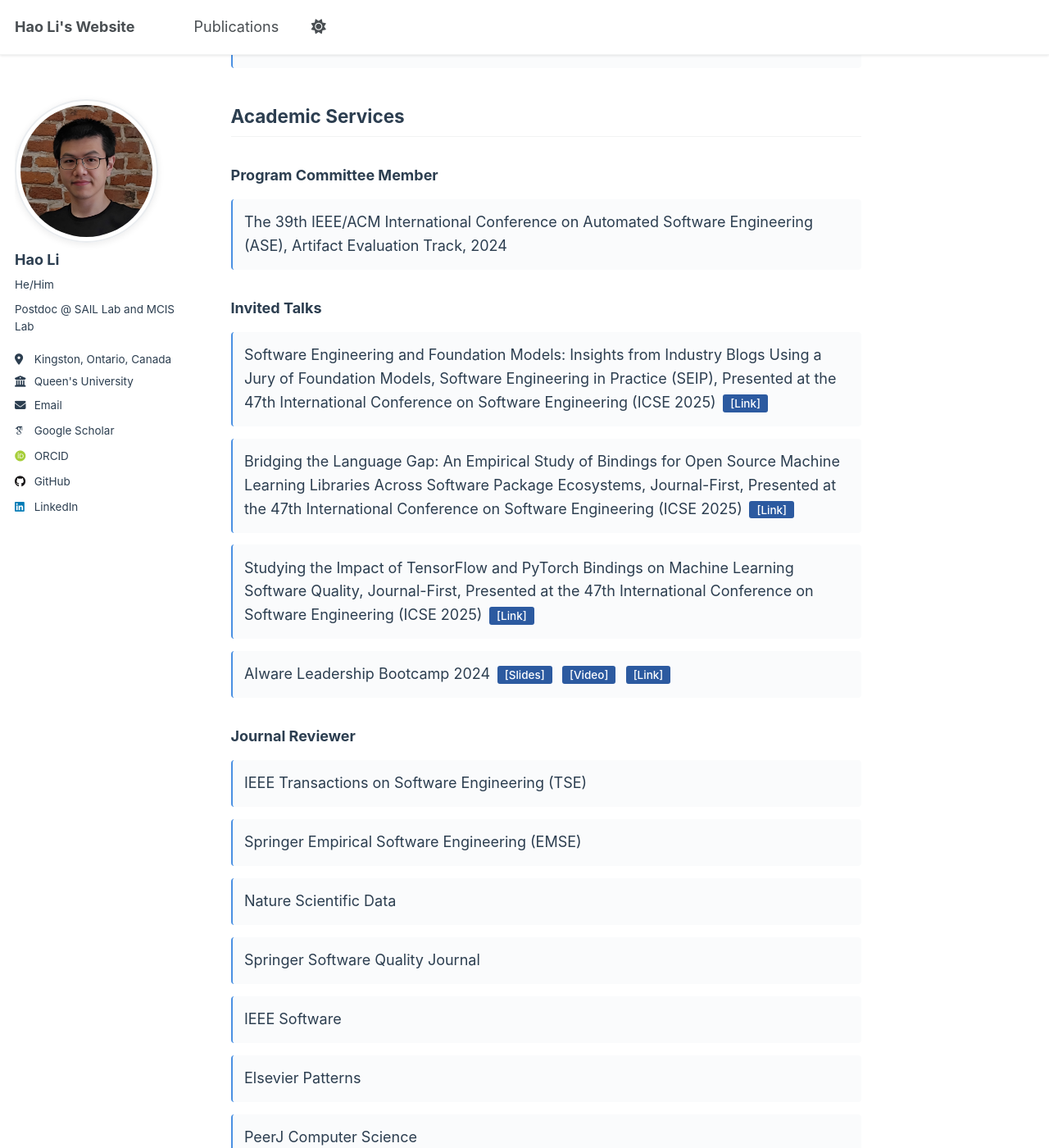
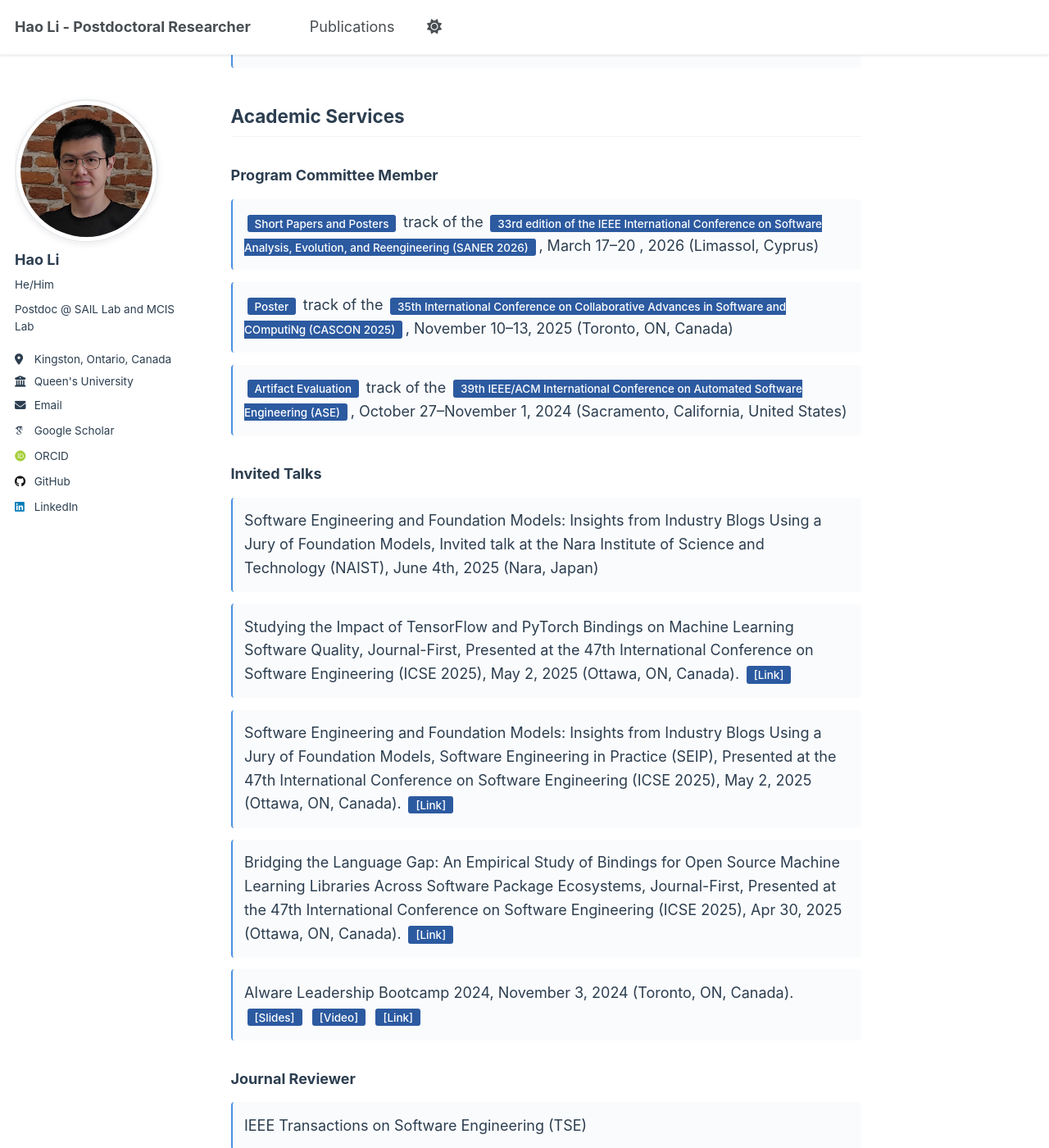
Before and after one commit to Leo-LiHao/Leo-LiHao.github.io, a Jekyll site: the page built from _pages/about.md, in a window 1280 px wide and 1400 px high, scrolled down 2950 px. Shown: the whole window at 82% size. Built offline with Jekyll 4.4.1, drawn with Linux system fonts in a browser that asks for light colours; some web fonts are replaced; some of the changed text lies outside the part shown.

Commit message:
added PC and invited talks

```diff
--- a/_config.yml
+++ b/_config.yml
@@ -9,10 +9,10 @@
 # Basic Site Settings
 locale                   : "en-US"
 site_theme               : "default"
-title                    : "Hao Li's Website"
+title                    : "Hao Li - Postdoctoral Researcher"
 title_separator          : "-"
 name                     : &name "Hao Li"
-description              : &description ""
+description              : &description "Postdoctoral Researcher focusing on Software Engineering and AI at Queen's University"
 url                      : https://leo-lihao.github.io # the base hostname & protocol for your site e.g. "https://[your GitHub username].github.io"
 baseurl                  : "" # the subpath of your site, e.g. "/blog"
 repository               : "Leo-LiHao/Leo-LiHao.github.io"
--- a/_pages/about.md
+++ b/_pages/about.md
@@ -32,30 +32,30 @@
 
 ### Preprints
 
-- **Towards Refining Developer Questions using LLM-Based Named Entity Recognition for Developer Chatroom Conversations**
-  Pouya Fathollahzadeh, Mariam El Mezouar, ***Hao Li***, Ying Zou, Ahmed E. Hassan
+- **Model Context Protocol (MCP) at First Glance: Studying the Security and Maintainability of MCP Servers**
+  Mohammed Mehedi Hasan, ***Hao Li***, Emad Fallahzadeh, Bram Adams, Ahmed E. Hassan
   *Under Review*
-  [[PDF]](https://leo-lihao.github.io/files/P1.pdf) [[BibTeX]](https://leo-lihao.github.io/files/P1.bib)
+  [[PDF]](https://leo-lihao.github.io/files/P5.pdf) [[BibTeX]](https://leo-lihao.github.io/files/P5.bib)
+
+- **Can We Recycle Our Old Models? An Empirical Evaluation of Model Selection Mechanisms for AIOps Solutions**
+  Yingzhe Lyu, ***Hao Li***, Heng Li, Ahmed E. Hassan
+  *Under Review*
+  [[PDF]](https://leo-lihao.github.io/files/P4.pdf) [[BibTeX]](https://leo-lihao.github.io/files/P4.bib)
+
+- **A Systematic Literature Review of Software Engineering Research on Jupyter Notebook**
+  Md Saeed Siddik, ***Hao Li***, Cor-Paul Bezemer
+  *Under Review*
+  [[PDF]](https://leo-lihao.github.io/files/P3.pdf) [[BibTeX]](https://leo-lihao.github.io/files/P3.bib)
 
 - **SwarmUpdate: Hierarchical Software Updates and Deep Learning Model Patching for Heterogeneous UAV Swarms**
   Lin Geng, ***Hao Li***, Sidney Givigi, Bram Adams
   *Under Review*
   [[PDF]](https://leo-lihao.github.io/files/P2.pdf) [[BibTeX]](https://leo-lihao.github.io/files/P2.bib)
 
-- **A Systematic Literature Review of Software Engineering Research on Jupyter Notebook**
-  Md Saeed Siddik, ***Hao Li***, Cor-Paul Bezemer
+- **Towards Refining Developer Questions using LLM-Based Named Entity Recognition for Developer Chatroom Conversations**
+  Pouya Fathollahzadeh, Mariam El Mezouar, ***Hao Li***, Ying Zou, Ahmed E. Hassan
   *Under Review*
-  [[PDF]](https://leo-lihao.github.io/files/P3.pdf) [[BibTeX]](https://leo-lihao.github.io/files/P3.bib)
-
-- **Can We Recycle Our Old Models? An Empirical Evaluation of Model Selection Mechanisms for AIOps Solutions**
-  Yingzhe Lyu, ***Hao Li***, Heng Li, Ahmed E. Hassan
-  *Under Review*
-  [[PDF]](https://leo-lihao.github.io/files/P4.pdf) [[BibTeX]](https://leo-lihao.github.io/files/P4.bib)
-
-- **Model Context Protocol (MCP) at First Glance: Studying the Security and Maintainability of MCP Servers**
-  Mohammed Mehedi Hasan, ***Hao Li***, Emad Fallahzadeh, Bram Adams, Ahmed E. Hassan
-  *Under Review*
-  [[PDF]](https://leo-lihao.github.io/files/P5.pdf) [[BibTeX]](https://leo-lihao.github.io/files/P5.bib)
+  [[PDF]](https://leo-lihao.github.io/files/P1.pdf) [[BibTeX]](https://leo-lihao.github.io/files/P1.bib)
 
 ### Journal Articles
 
@@ -89,13 +89,16 @@
 ## Academic Services
 
 ### Program Committee Member
-- The 39th IEEE/ACM International Conference on Automated Software Engineering (ASE), Artifact Evaluation Track, 2024
+- [Short Papers and Posters](https://conf.researchr.org/track/saner-2026/saner-2026-short-papers-and-posters-track) track of the [33rd edition of the IEEE International Conference on Software Analysis, Evolution, and Reengineering (SANER 2026)](https://conf.researchr.org/home/saner-2026), March 17--20 , 2026 (Limassol, Cyprus)
+- [Poster](https://conf.researchr.org/track/cascon-2025/posters-track) track of the [35th International Conference on Collaborative Advances in Software and COmputiNg (CASCON 2025)](https://conf.researchr.org/home/cascon-2025), November 10--13, 2025 (Toronto, ON, Canada)
+- [Artifact Evaluation](https://conf.researchr.org/track/ase-2024/ase-2024-artifact-evaluation-track) track of the [39th IEEE/ACM International Conference on Automated Software Engineering (ASE)](https://conf.researchr.org/home/ase-2024), October 27--November 1, 2024 (Sacramento, California, United States)
 
 ### Invited Talks
-- Software Engineering and Foundation Models: Insights from Industry Blogs Using a Jury of Foundation Models, Software Engineering in Practice (SEIP), Presented at the 47th International Conference on Software Engineering (ICSE 2025) [[Link]](https://conf.researchr.org/details/icse-2025/icse-2025-software-engineering-in-practice/54/Software-Engineering-and-Foundation-Models-Insights-from-Industry-Blogs-Using-a-Jury)
-- Bridging the Language Gap: An Empirical Study of Bindings for Open Source Machine Learning Libraries Across Software Package Ecosystems, Journal-First, Presented at the 47th International Conference on Software Engineering (ICSE 2025) [[Link]](https://conf.researchr.org/details/icse-2025/icse-2025-journal-first-papers/76/Bridging-the-Language-Gap-An-Empirical-Study-of-Bindings-for-Open-Source-Machine-Lea)
-- Studying the Impact of TensorFlow and PyTorch Bindings on Machine Learning Software Quality, Journal-First, Presented at the 47th International Conference on Software Engineering (ICSE 2025) [[Link]](https://conf.researchr.org/details/icse-2025/icse-2025-journal-first-papers/1/Studying-the-Impact-of-TensorFlow-and-PyTorch-Bindings-on-Machine-Learning-Software-Q)
-- AIware Leadership Bootcamp 2024 [[Slides]](https://www.aiwarebootcamp.io/slides/2024_aiwarebootcamp_li_foundation_models_and_software_engineering.pdf) [[Video]](https://www.youtube.com/watch?v=gVwr3Q8YdXg) [[Link]](https://www.aiwarebootcamp.io/)
+- Software Engineering and Foundation Models: Insights from Industry Blogs Using a Jury of Foundation Models, Invited talk at the Nara Institute of Science and Technology (NAIST), June 4th, 2025 (Nara, Japan)
+- Studying the Impact of TensorFlow and PyTorch Bindings on Machine Learning Software Quality, Journal-First, Presented at the 47th International Conference on Software Engineering (ICSE 2025), May 2, 2025 (Ottawa, ON, Canada). [[Link]](https://conf.researchr.org/details/icse-2025/icse-2025-journal-first-papers/1/Studying-the-Impact-of-TensorFlow-and-PyTorch-Bindings-on-Machine-Learning-Software-Q)
+- Software Engineering and Foundation Models: Insights from Industry Blogs Using a Jury of Foundation Models, Software Engineering in Practice (SEIP), Presented at the 47th International Conference on Software Engineering (ICSE 2025), May 2, 2025 (Ottawa, ON, Canada). [[Link]](https://conf.researchr.org/details/icse-2025/icse-2025-software-engineering-in-practice/54/Software-Engineering-and-Foundation-Models-Insights-from-Industry-Blogs-Using-a-Jury)
+- Bridging the Language Gap: An Empirical Study of Bindings for Open Source Machine Learning Libraries Across Software Package Ecosystems, Journal-First, Presented at the 47th International Conference on Software Engineering (ICSE 2025), Apr 30, 2025 (Ottawa, ON, Canada).  [[Link]](https://conf.researchr.org/details/icse-2025/icse-2025-journal-first-papers/76/Bridging-the-Language-Gap-An-Empirical-Study-of-Bindings-for-Open-Source-Machine-Lea)
+- AIware Leadership Bootcamp 2024, November 3, 2024 (Toronto, ON, Canada). [[Slides]](https://www.aiwarebootcamp.io/slides/2024_aiwarebootcamp_li_foundation_models_and_software_engineering.pdf) [[Video]](https://www.youtube.com/watch?v=gVwr3Q8YdXg) [[Link]](https://www.aiwarebootcamp.io/)
 
 ### Journal Reviewer
 
```
